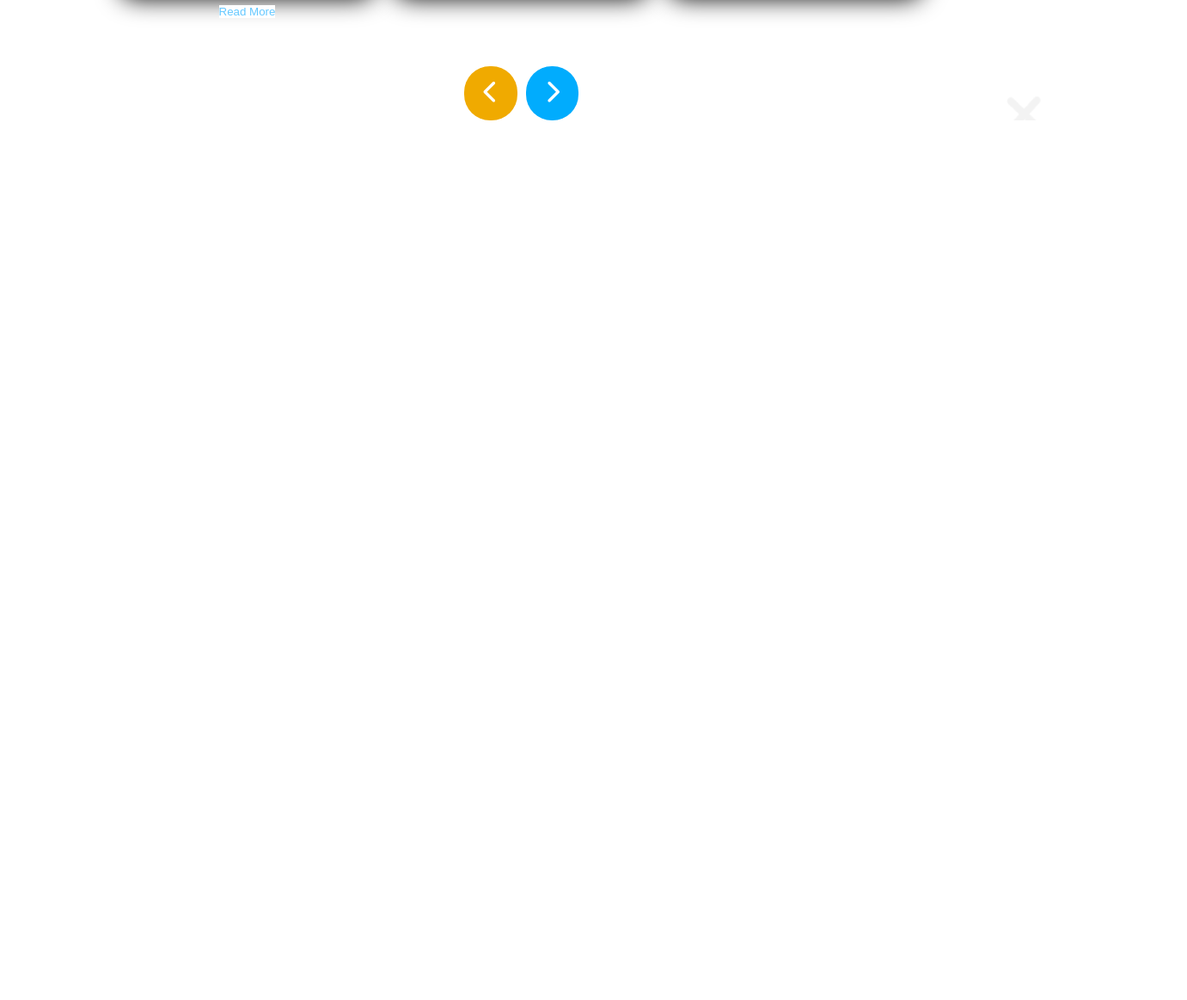
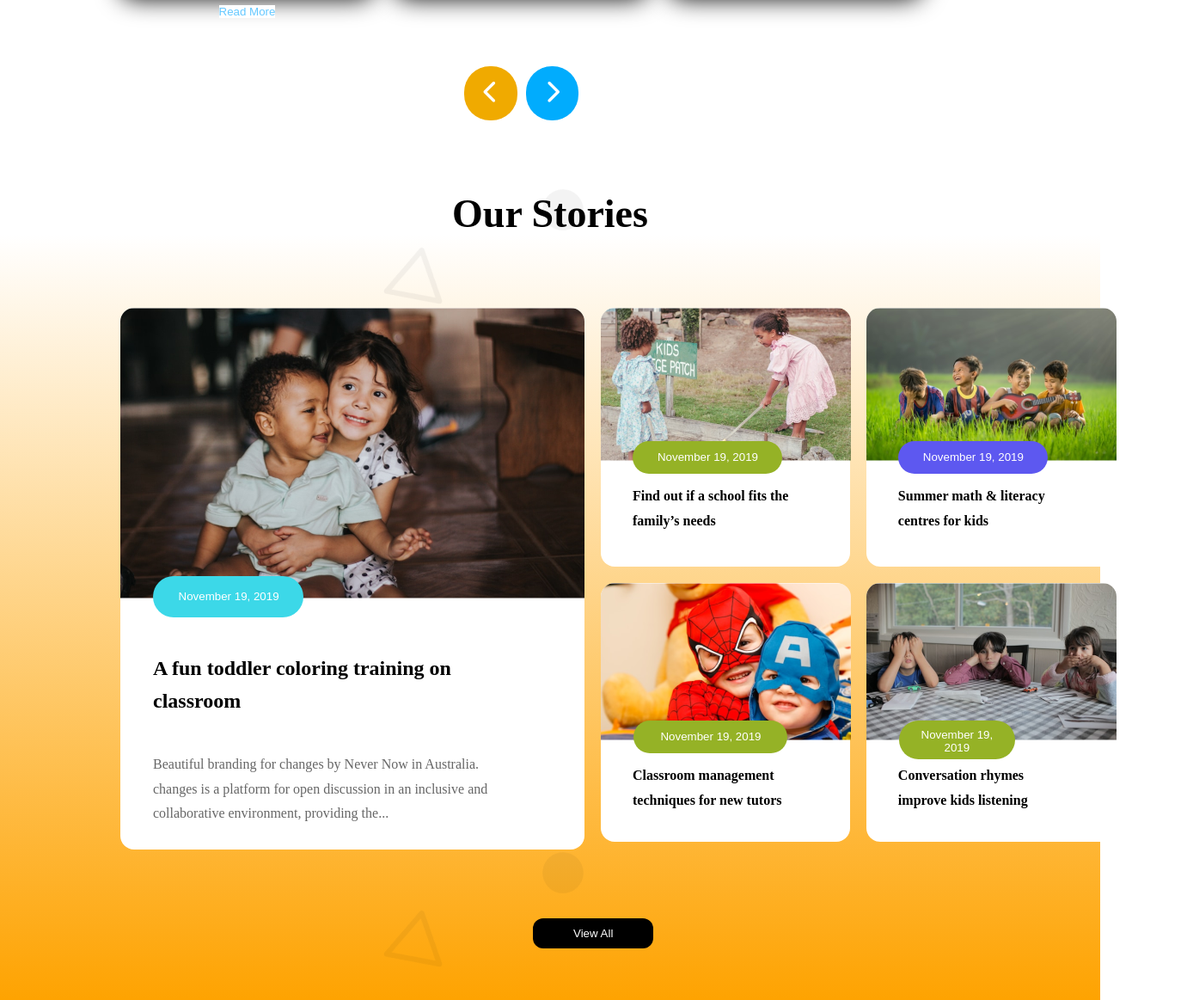
Before and after one commit to shawon129396/Kids-School-Website, a plain HTML site: page index.html in a window 1280 px wide. Shown: the part 1378-2541 px from the top of the page at 86% size, 1381 px wide, since content can reach past the window. Before the commit the page ends 1598 px from the top, so only its background shows below. Drawn offline with Linux system fonts and the light colour scheme.

Commit message:
chack problem

```diff
--- a/index.html
+++ b/index.html
@@ -67,6 +67,49 @@
                 <button class="arrow-btn-right"><i class="fa-solid fa-chevron-right"></i></button>
             </div>
         </section>
+        <section class="our-stories">
+            <h1 class="stories-title">Our Stories</h1>
+            <div class="card-container display-flex">
+                <div class="card-big">
+                    <img class="story-1 mixed-radius" src="assets/story-1.png" alt="">
+                    <h3 class="card-title-big">A fun toddler coloring training on
+                        classroom</h3>
+                        <p class="card-description-big">Beautiful branding for changes by Never Now in Australia.
+                            changes is a platform for open discussion in an inclusive and
+                            collaborative environment, providing the...</p>
+                            <button class="card-btn-big">November 19, 2019</button>
+                </div>
+                <div class="grid-card">
+                    <div class="card">
+                        <img class="mixed-radius" src="assets/story-2.png" alt="">
+                        <h4 class="card-title">Find out if a school fits the
+                            family’s needs</h4>
+                                <button class="card-btn btn-1">November 19, 2019</button>
+                    </div>
+                    <div class="card">
+                        <img class="mixed-radius" src="assets/story-3.png" alt="">
+                        <h4 class="card-title">Summer math & literacy
+                            centres for kids</h4>
+                                <button class="card-btn btn-2">November 19, 2019</button>
+                    </div>
+                    <div class="card">
+                        <img class="mixed-radius" src="assets/story-4.png" alt="">
+                        <h4 class="card-title">Classroom management
+                            techniques for new tutors</h4>
+                                <button class="card-btn btn-3">November 19, 2019</button>
+                    </div>
+                    <div class="card">
+                        <img class="mixed-radius" src="assets/story-5.png" alt="">
+                        <h4 class="card-title">Conversation rhymes
+                            improve kids listening</h4>
+                                <button class="card-btn btn-4">November 19, 2019</button>
+                    </div>
+                </div>
+            </div>
+            <div class="">
+                <button class="banner-btn space-btn">View All</button>
+            </div>
+        </section>
     </main>
     <footer>
 
--- a/styles/style.css
+++ b/styles/style.css
@@ -16,6 +16,73 @@
 .display-flex{
     display: flex;
 }
+.mixed-radius{
+    border-top-left-radius: 16px;
+    border-top-right-radius: 16px;
+}
+.btn-1{
+    width: 174px;
+    height: 38px;
+    position: relative;
+    top: -130px;
+    right: 78px;
+    bottom: 105px;
+    left: 37px;
+    border: none;
+    border-radius: 47.93px;
+    color: #FFFFFF;
+    background-color: #95B226;
+    padding: 9px 18px 10px 19px;
+
+}
+.btn-2{
+    width: 174px;
+    height: 38px;
+    position: relative;
+    top: -130px;
+    right: 78px;
+    bottom: 105px;
+    left: 37px;
+    border: none;
+    border-radius: 47.93px;
+    color: #FFFFFF;
+    background-color: #5D58F0;
+    padding: 9px 18px 10px 19px;
+}
+.btn-3{
+    width: 179px;
+    height: 38px;
+    position: relative;
+    top: -130px;
+    right: 73px;
+    bottom: 105px;
+    left: 38px;
+    border: none;
+    border-radius: 47.93px;
+    color: #FFFFFF;
+    background-color: #95B226;
+    padding: 9px 18px 10px 19px;
+}
+.btn-4{
+    width: 135px;
+    height: 45px;
+    position: relative;
+    top: -130px;
+    right: 125px;
+    bottom: 105px;
+    left: 38px;
+    border: none;
+    border-radius: 47.93px;
+    color: #FFFFFF;
+    background-color: #95B226;
+    padding: 9px;
+}
+.space-btn{
+    margin: 80px 621px 60px 480px;
+    text-wrap: nowrap;
+    padding: 10px 61px;
+}
+
 .orange-color{
     color: orange;
 }
@@ -112,10 +179,12 @@
 }
 /* curriculm section style */
 main{
-    background-image: url(../assets/bg.png);
+
+    background-image: linear-gradient( #FFFFFF, #FFFFFF, rgba(254, 163, 1, 1));
 }
 
 .Curriculum{
+    background-image: url(../assets/bg.png);
     margin: 80px 207px;
     margin-left: 140px;
 }
@@ -193,7 +262,87 @@ main{
     color: #FFFFFF;
     background-color: #01ACFD;
 }
+/* card section styles */
 
+.our-stories{
+    background-image: url(../assets/bg.png);
+    margin-left: 140px;
+    margin-right: 140px;
+}
+.stories-title{
+    text-align: center;
+    margin-top: 60px;
+    margin-bottom: 80px;
+    font-size: 2.875rem;
+    font-weight: bold;
+    line-height: 57.5px;
+}
+.card-container{
+    gap: 19px;
+}
+.grid-card{
+    display: grid;
+    grid-template-columns: repeat(2, 1fr);
+    gap: 18.87px;
+    width: 601px;
+    height: 622px;
+}
+.card-big{
+    width: 540px;
+    height: 630px;
+    background-color: #FFFFFF;
+    border: none;
+    border-radius: 16px;
+}
+.card{
+    width: 290px;
+    height: 301px;
+    background-color: #FFFFFF;
+    border: none;
+    border-radius: 16px;
+
+}
+.card-title-big{
+    margin: 58px 38px 47px 38px;
+    width: 402.49px;
+    height: 69.78px;
+    font-size: 1.5rem;
+    font-weight: bold;
+    line-height: 38.3px;
+}
+.card-description-big{
+    width: 433px;
+    height: 75.76px;
+    font-size: 1rem;
+    font-weight: 400px;
+    line-height: 28.8px;
+    color: #666666;
+    margin: 47px 68px 34px 38px;
+}
+.card-btn-big{
+    width: 174.47px;
+    height: 47.93px;
+    border: none;
+    border-radius: 47.93px;
+    color: #FFFFFF;
+    background-color: #3CD8E8;
+    padding: 9px 18px 10px 19px;
+}
+.card-big button{
+    position: relative;
+    top: -314.14px;
+    right: 327.14px;
+    bottom: 368.44px;
+    left: 38.35px;
+}
+.card-title{
+    width: 198px;
+    height: 47px;
+    font-size: 1rem;
+    font-weight: bold;
+    line-height: 28.8px;
+    margin: 23px 54px 33px 37px;
+}
 
 
 /* media query for small device */
@@ -239,5 +388,25 @@ main{
     .arrow{
         display: none;
     }
+    /* stories section */
+    .our-stories{
+        width: 390px;
+        height: 769px;
+        margin-right: 10px;
+    }
+    .stories-titl{
+        margin: 40px 124px;
+        text-wrap: nowrap;
+    }
+    .card-big{
+        display: none;
+    }
+    .grid-card{
+        grid-template-rows: repeat(1, 1fr);
+
+    }
+    .card-container{
+        flex-direction: column;
+    }
 
 }
```
